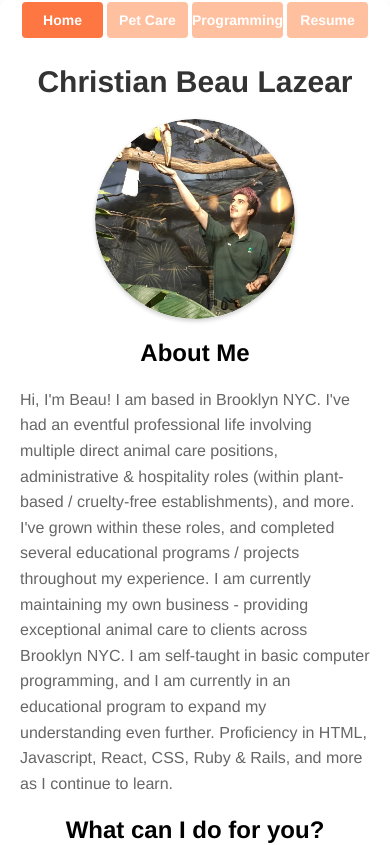
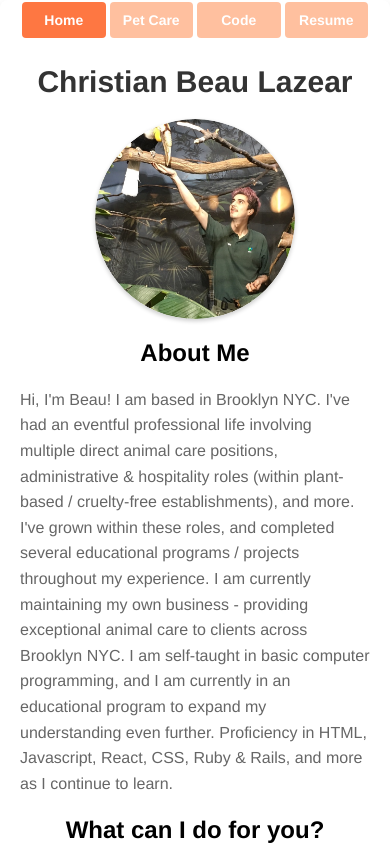
Before and after one commit to beaulazear/new-personal-site, a React (Create React App) app: page /#/ in a window 390 px wide. Shown: the top 845 px of the page. Built offline with nearby package versions, Linux system fonts and the light colour scheme.

Commit message:
changed programming button to say code to vit mobile view better

```diff
--- a/src/components/PageNavLinks.js
+++ b/src/components/PageNavLinks.js
@@ -8,7 +8,7 @@
         <div className="navigation">
             <NavLink to="/" className="navButtons">Home</NavLink>
             <NavLink to="/animal_care" className="navButtons">Pet Care</NavLink>
-            <NavLink to="/programming" className="navButtons">Programming</NavLink>
+            <NavLink to="/programming" className="navButtons">Code</NavLink>
             <NavLink to="/resume" className="navButtons">Resume</NavLink>
         </div>
     )
```
